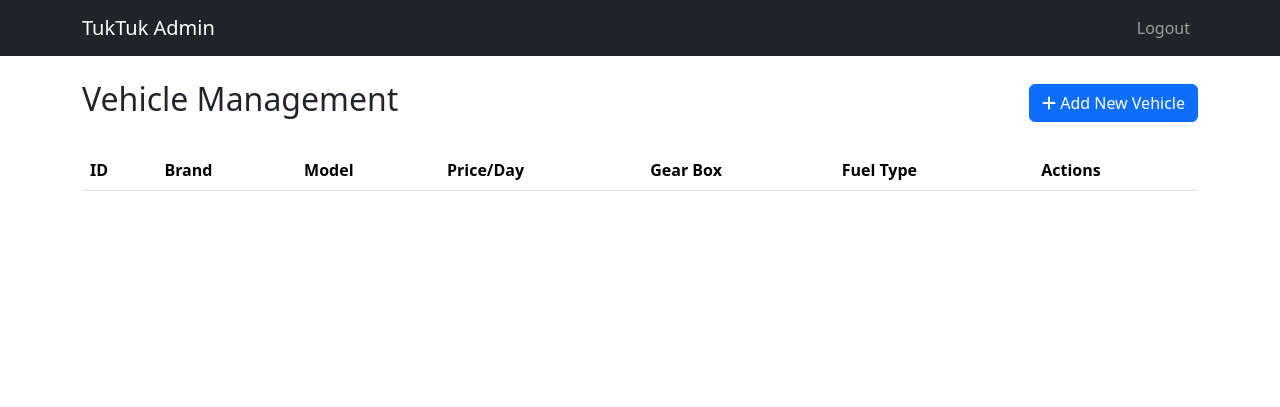
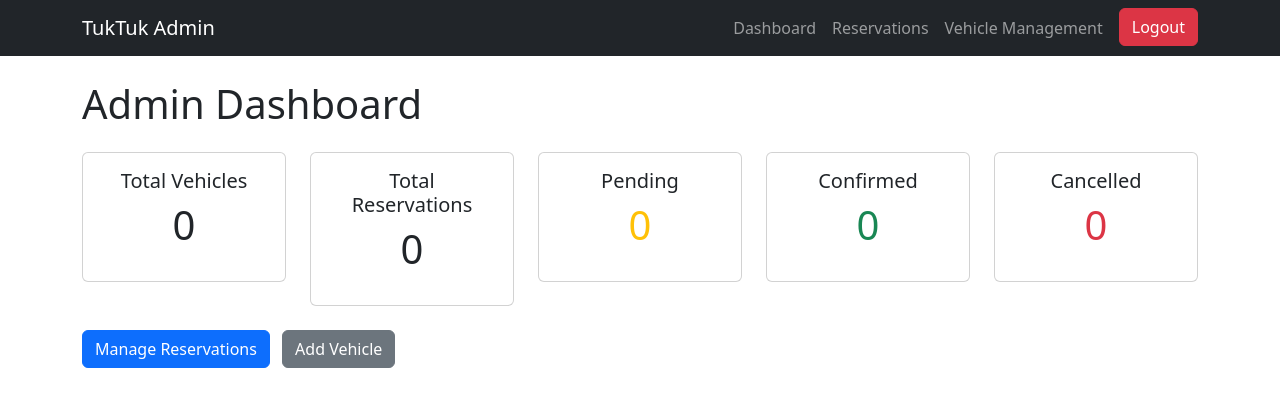
Before and after one commit to KumodiBogahawatte/Tuk_Tuk_Rental, a PHP site: page /dashboard.php in a window 1280 px wide. Shown: the top 407 px of the page. Run offline with PHP 8.4, Linux system fonts and the light colour scheme; the visitor is signed in with stand-in values (Sample User, id 1); data that the repository does not hold is empty.

Commit message:
Admin part

```diff
--- /dev/null
+++ b/admin/admin_auth.php
@@ -0,0 +1,7 @@
+<?php
+session_start();
+if (!isset($_SESSION['admin_logged_in']) || $_SESSION['admin_logged_in'] !== true) {
+    header('Location: login.php');
+    exit();
+}
+?>
--- /dev/null
+++ b/admin/admin_nav.php
@@ -0,0 +1,18 @@
+<nav class="navbar navbar-expand-lg navbar-dark bg-dark mb-4">
+  <div class="container">
+    <a class="navbar-brand" href="dashboard.php">TukTuk Admin</a>
+    <button class="navbar-toggler" type="button" data-bs-toggle="collapse" data-bs-target="#adminNav" aria-controls="adminNav" aria-expanded="false" aria-label="Toggle navigation">
+      <span class="navbar-toggler-icon"></span>
+    </button>
+    <div class="collapse navbar-collapse" id="adminNav">
+      <ul class="navbar-nav ms-auto">
+        <li class="nav-item"><a class="nav-link" href="dashboard.php">Dashboard</a></li>
+        <li class="nav-item"><a class="nav-link" href="reservations.php">Reservations</a></li>
+        <li class="nav-item"><a class="nav-link" href="vehicles.php">Vehicle Management</a></li>
+        <li class="nav-item">
+          <a class="btn btn-danger ms-2" href="logout.php">Logout</a>
+        </li>
+      </ul>
+    </div>
+  </div>
+</nav>
--- a/admin/dashboard.php
+++ b/admin/dashboard.php
@@ -1,95 +1,41 @@
 <?php
-session_start();
+require_once 'admin_auth.php';
 require_once '../config/db_connect.php';
 
-// Check if admin is logged in
-if (!isset($_SESSION['admin_id'])) {
-    header('Location: login.php');
-    exit();
-}
-
-// Handle vehicle deletion
-if (isset($_POST['delete_vehicle'])) {
-    $id = $_POST['vehicle_id'];
-    $stmt = $pdo->prepare("DELETE FROM vehicles WHERE id = ?");
-    $stmt->execute([$id]);
-    header('Location: dashboard.php');
-    exit();
-}
-
-// Fetch all vehicles
-$stmt = $pdo->query("SELECT * FROM vehicles ORDER BY created_at DESC");
-$vehicles = $stmt->fetchAll();
+$total_vehicles = $pdo->query('SELECT COUNT(*) FROM vehicles')->fetchColumn();
+$total_reservations = $pdo->query('SELECT COUNT(*) FROM reservations')->fetchColumn();
+$pending = $pdo->query("SELECT COUNT(*) FROM reservations WHERE status='pending'")->fetchColumn();
+$confirmed = $pdo->query("SELECT COUNT(*) FROM reservations WHERE status='confirmed'")->fetchColumn();
+$cancelled = $pdo->query("SELECT COUNT(*) FROM reservations WHERE status='cancelled'")->fetchColumn();
 ?>
 
-<!DOCTYPE html>
+<!doctype html>
 <html lang="en">
 <head>
-    <meta charset="UTF-8">
-    <meta name="viewport" content="width=device-width, initial-scale=1.0">
-    <title>Admin Dashboard - TukTuk Rental</title>
+    <meta charset="utf-8">
+    <meta name="viewport" content="width=device-width, initial-scale=1">
+    <title>Admin Dashboard</title>
     <link href="https://cdn.jsdelivr.net/npm/bootstrap@5.3.5/dist/css/bootstrap.min.css" rel="stylesheet">
     <link rel="icon" type="image/x-icon" href="../favicon.ico">
-    <link rel="stylesheet" href="https://cdnjs.cloudflare.com/ajax/libs/font-awesome/6.5.0/css/all.min.css">
 </head>
 <body>
-    <nav class="navbar navbar-expand-lg navbar-dark bg-dark">
-        <div class="container">
-            <a class="navbar-brand" href="#">TukTuk Admin</a>
-            <div class="navbar-nav ms-auto">
-                <a class="nav-link" href="logout.php">Logout</a>
-            </div>
-        </div>
-    </nav>
+<?php include 'admin_nav.php'; ?>
+<div class="container">
+    <h1 class="mb-4">Admin Dashboard</h1>
+    <div class="row mb-4">
+      <div class="col"><div class="card text-center"><div class="card-body"><h5>Total Vehicles</h5><p class="display-6"><?= $total_vehicles ?></p></div></div></div>
+      <div class="col"><div class="card text-center"><div class="card-body"><h5>Total Reservations</h5><p class="display-6"><?= $total_reservations ?></p></div></div></div>
+      <div class="col"><div class="card text-center"><div class="card-body"><h5>Pending</h5><p class="display-6 text-warning"><?= $pending ?></p></div></div></div>
+      <div class="col"><div class="card text-center"><div class="card-body"><h5>Confirmed</h5><p class="display-6 text-success"><?= $confirmed ?></p></div></div></div>
+      <div class="col"><div class="card text-center"><div class="card-body"><h5>Cancelled</h5><p class="display-6 text-danger"><?= $cancelled ?></p></div></div></div>
+    </div>
+    <div class="mb-4">
+      <a href="reservations.php" class="btn btn-primary me-2">Manage Reservations</a>
+      <a href="add_vehicle.php" class="btn btn-secondary">Add Vehicle</a>
+    </div>
+    <!-- You can add more dashboard content here -->
+</div>
 
-    <div class="container mt-4">
-        <div class="d-flex justify-content-between align-items-center mb-4">
-            <h2>Vehicle Management</h2>
-            <a href="add_vehicle.php" class="btn btn-primary">
-                <i class="fas fa-plus"></i> Add New Vehicle
-            </a>
-        </div>
-
-        <div class="table-responsive">
-            <table class="table table-striped">
-                <thead>
-                    <tr>
-                        <th>ID</th>
-                        <th>Brand</th>
-                        <th>Model</th>
-                        <th>Price/Day</th>
-                        <th>Gear Box</th>
-                        <th>Fuel Type</th>
-                        <th>Actions</th>
-                    </tr>
-                </thead>
-                <tbody>
-                    <?php foreach ($vehicles as $vehicle): ?>
-                    <tr>
-                        <td><?php echo $vehicle['id']; ?></td>
-                        <td><?php echo htmlspecialchars($vehicle['brand']); ?></td>
-                        <td><?php echo htmlspecialchars($vehicle['model']); ?></td>
-                        <td>LKR <?php echo number_format($vehicle['price_per_day'], 2); ?></td>
-                        <td><?php echo htmlspecialchars($vehicle['gear_box']); ?></td>
-                        <td><?php echo htmlspecialchars($vehicle['fuel_type']); ?></td>
-                        <td>
-                            <a href="edit_vehicle.php?id=<?php echo $vehicle['id']; ?>" class="btn btn-sm btn-warning">
-                                <i class="fas fa-edit"></i>
-                            </a>
-                            <form method="POST" class="d-inline" onsubmit="return confirm('Are you sure you want to delete this vehicle?');">
-                                <input type="hidden" name="vehicle_id" value="<?php echo $vehicle['id']; ?>">
-                                <button type="submit" name="delete_vehicle" class="btn btn-sm btn-danger">
-                                    <i class="fas fa-trash"></i>
-                                </button>
-                            </form>
-                        </td>
-                    </tr>
-                    <?php endforeach; ?>
-                </tbody>
-            </table>
-        </div>
-    </div>
-
-    <script src="https://cdn.jsdelivr.net/npm/bootstrap@5.3.5/dist/js/bootstrap.bundle.min.js"></script>
+<script src="https://cdn.jsdelivr.net/npm/bootstrap@5.3.5/dist/js/bootstrap.bundle.min.js"></script>
 </body>
 </html>
```
Also changed, not shown: admin/add_vehicle.php (+2 -10 lines), admin/edit_vehicle.php (+3 -17 lines), admin/login.php (+20 -27 lines), admin/reservations.php (added, +101 -0 lines), admin/vehicles.php (added, +81 -0 lines).
